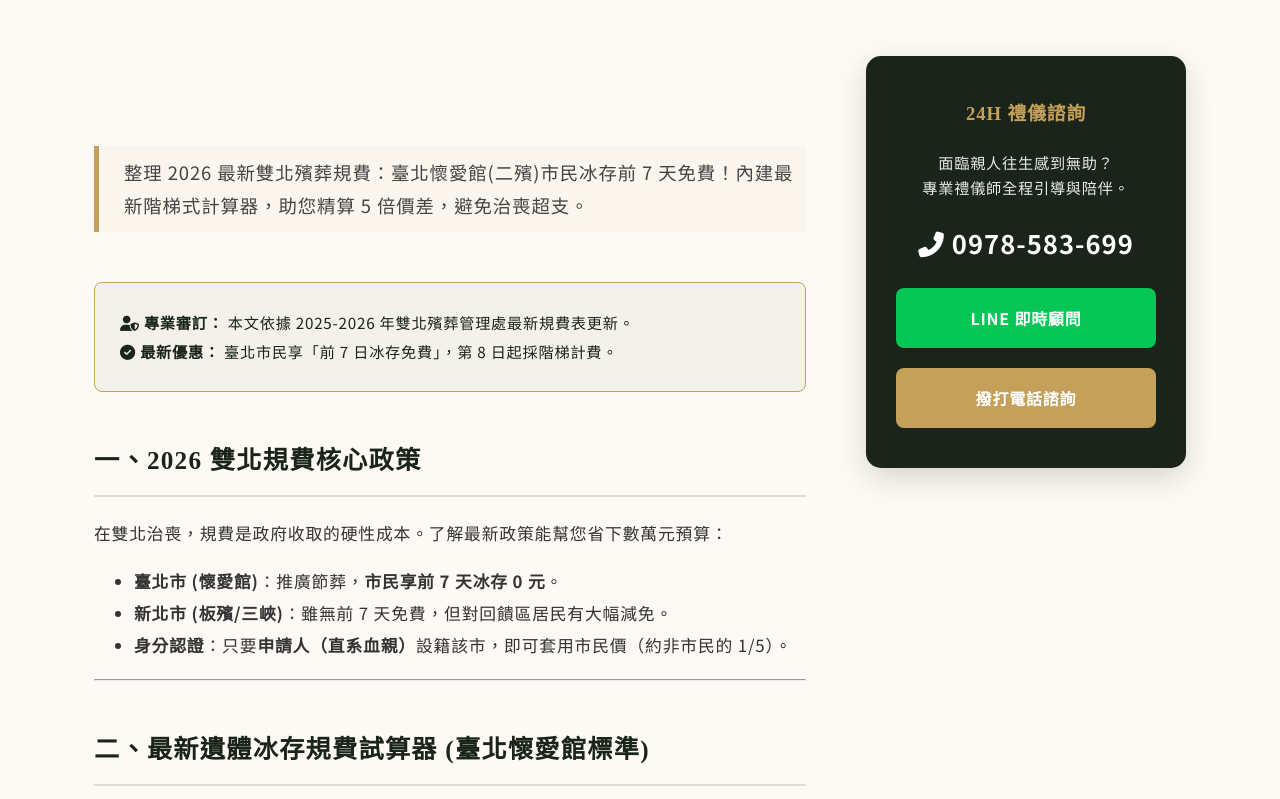
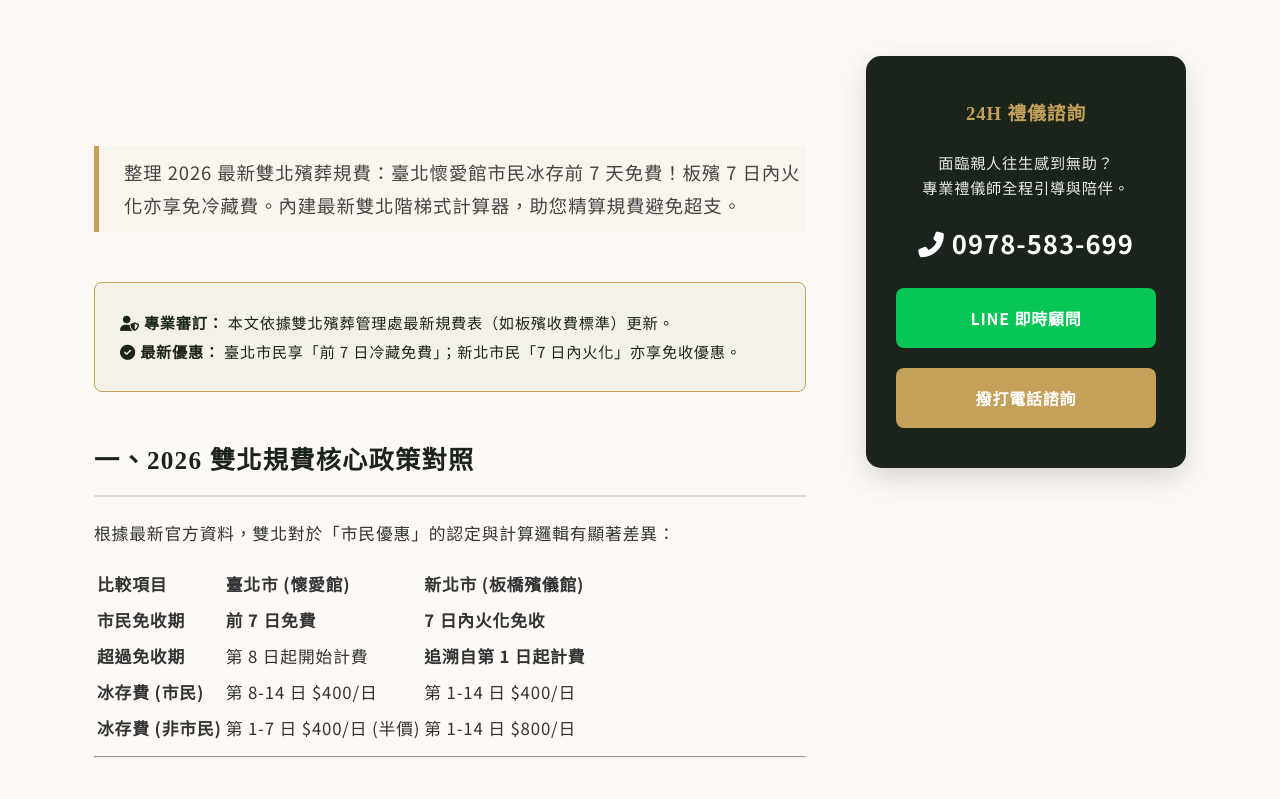
Before and after one commit to Shiangan/Shiangan, a Jekyll site: the page built from _posts/2026-02-23-taipei-new-taipei-funeral-fees.md, in a window 1280 px wide and 900 px high, scrolled down 433 px, cut to the strip 101-900 px from the top of the window. Built offline with Jekyll 4.4.1, drawn with Linux system fonts in a browser that asks for light colours; some web fonts are replaced; some of the changed text lies outside the part shown.

Commit message:
Update 2026-02-23-taipei-new-taipei-funeral-fees.md

```diff
--- a/_posts/2026-02-23-taipei-new-taipei-funeral-fees.md
+++ b/_posts/2026-02-23-taipei-new-taipei-funeral-fees.md
@@ -1,68 +1,77 @@
 ---
 layout: post
-title: "2026 雙北殯儀館規費懶人包：臺北二殯/板殯費用與市民優惠解析"
-description: "整理 2026 最新雙北殯葬規費：臺北懷愛館(二殯)市民冰存前 7 天免費！內建最新階梯式計算器，助您精算 5 倍價差，避免治喪超支。"
-date: 2026-02-22 00:00:00 +0800
+title: "2026 雙北殯儀館規費懶人包：臺北懷愛館/板殯費用與市民優惠解析"
+description: "整理 2026 最新雙北殯葬規費：臺北懷愛館市民冰存前 7 天免費！板殯 7 日內火化亦享免冷藏費。內建最新雙北階梯式計算器，助您精算規費避免超支。"
+date: 2026-02-23 01:00:00 +0800
 category: "治喪百科"
 tags: ["規費計算", "臺北懷愛館", "板橋殯儀館", "市民優惠"]
 image: "/images/blog/article-07-main.jpg"
 has_faq: true
 faqs:
   - question: "臺北市民辦理冰存真的有免費嗎？"
-    answer: "是的，根據臺北市殯葬管理處最新規定，設籍臺北市之市民，遺體進館冰存「前 7 日」免收費用，第 8 日起才開始階梯式計費。這對家屬來說是極大的減輕負擔。"
+    answer: "是的，根據臺北市規費表，設籍本市之市民「前 7 日」冷藏費為 0 元。但需注意，若超過 7 日，第 8 日起將按表列金額累計（第 8-14 日每日 $400）。"
+  - question: "新北市板殯的冷藏費如何計算？"
+    answer: "新北市民若在進館「7 日內」完成出殯或火化，冷藏費全免。但若超過 7 日，則會從第 1 天起開始計費（追溯計費），這與臺北市的直接免收逻辑不同。"
   - question: "如何判定符合「市民資格」？"
-    answer: "只要「逝者本人」、「配偶」或「直系血親」（父母、子女、祖父母）任一人設籍臺北市或新北市滿 6 個月，即可申請該市的市民價優惠。辦理時務必提供戶籍謄本證明關係。"
-  - question: "新北市也有冰存免費嗎？"
-    answer: "新北市的優惠政策與臺北市略有不同，主要針對設籍於殯儀館所在地（如板橋、三峽）的回饋區居民提供減免。一般新北市民仍需支付基本規費，但單價遠低於非市民。"
+    answer: "只要「逝者本人」、「配偶」或「直系血親」（父母、子女）任一人設籍於該市滿 6 個月，即可申請市民價格優惠。辦理時需檢附載明關係之戶籍謄本。"
 ---
 
 <div style="background: #f4f1ea; padding: 25px; border-radius: 8px; border: 1px solid var(--sa-gold); margin-bottom: 40px;">
     <p style="margin: 0; font-size: 0.95rem; color: var(--sa-green);">
-        <i class="fas fa-user-shield"></i> <strong>專業審訂：</strong> 本文依據 2025-2026 年雙北殯葬管理處最新規費表更新。
+        <i class="fas fa-user-shield"></i> <strong>專業審訂：</strong> 本文依據雙北殯葬管理處最新規費表（如板殯收費標準）更新。
         <br>
-        <i class="fas fa-check-circle"></i> <strong>最新優惠：</strong> 臺北市民享「前 7 日冰存免費」，第 8 日起採階梯計費。
+        <i class="fas fa-check-circle"></i> <strong>最新優惠：</strong> 臺北市民享「前 7 日冷藏免費」；新北市民「7 日內火化」亦享免收優惠。
     </p>
 </div>
 
-## 一、2026 雙北規費核心政策
+## 一、2026 雙北規費核心政策對照
 
-在雙北治喪，規費是政府收取的硬性成本。了解最新政策能幫您省下數萬元預算：
+根據最新官方資料，雙北對於「市民優惠」的認定與計算邏輯有顯著差異：
 
-* **臺北市 (懷愛館)**：推廣節葬，**市民享前 7 天冰存 0 元**。
-* **新北市 (板殯/三峽)**：雖無前 7 天免費，但對回饋區居民有大幅減免。
-* **身分認證**：只要**申請人（直系血親）**設籍該市，即可套用市民價（約非市民的 1/5）。
+| 比較項目 | 臺北市 (懷愛館) | 新北市 (板橋殯儀館) |
+| :--- | :--- | :--- |
+| **市民免收期** | **前 7 日免費** | **7 日內火化免收** |
+| **超過免收期** | 第 8 日起開始計費 | **追溯自第 1 日起計費** |
+| **冰存費 (市民)** | 第 8-14 日 $400/日 | 第 1-14 日 $400/日 |
+| **冰存費 (非市民)** | 第 1-7 日 $400/日 (半價) | 第 1-14 日 $800/日 |
 
 ---
 
-## 二、最新遺體冰存規費試算器 (臺北懷愛館標準)
+## 二、最新遺體冷藏規費試算器 (雙北綜合版)
 
-此試算器已納入 **「市民前 7 日免費」** 及 **「階梯式加成」** 邏輯。
+此試算器已納入 **臺北直接免收** 與 **新北追溯計費** 的官方邏輯。
 
 <div style="background: #fdfaf5; border: 1px solid var(--sa-gold); padding: 30px; border-radius: 10px; margin: 30px 0;">
-    <h3 style="margin-top: 0; color: var(--sa-green); text-align: center;">階梯式冰存費用估算器</h3>
+    <h3 style="margin-top: 0; color: var(--sa-green); text-align: center;">雙北階梯式規費估算器</h3>
     <form id="fee-calculator" style="display: grid; gap: 15px;">
         <div>
-            <label style="display: block; margin-bottom: 5px; font-weight: bold;">1. 進館日期</label>
-            <input type="date" id="date-deceased" style="width: 100%; padding: 10px; border: 1px solid #ccc; border-radius: 4px;" required>
+            <label style="display: block; margin-bottom: 5px; font-weight: bold;">1. 選擇辦理場館</label>
+            <select id="location" style="width: 100%; padding: 10px; border: 1px solid #ccc; border-radius: 4px;">
+                <option value="TP">臺北懷愛館 (二殯)</option>
+                <option value="NTP">新北板橋殯儀館</option>
+            </select>
         </div>
         <div>
-            <label style="display: block; margin-bottom: 5px; font-weight: bold;">2. 預計出殯日期</label>
-            <input type="date" id="date-funeral" style="width: 100%; padding: 10px; border: 1px solid #ccc; border-radius: 4px;" required>
+            <label style="display: block; margin-bottom: 5px; font-weight: bold;">2. 進館與出殯日期</label>
+            <div style="display: grid; grid-template-columns: 1fr 1fr; gap: 10px;">
+                <input type="date" id="date-deceased" style="padding: 10px; border: 1px solid #ccc; border-radius: 4px;" required>
+                <input type="date" id="date-funeral" style="padding: 10px; border: 1px solid #ccc; border-radius: 4px;" required>
+            </div>
         </div>
         <div>
-            <label style="display: block; margin-bottom: 5px; font-weight: bold;">3. 是否符合臺北市民資格</label>
+            <label style="display: block; margin-bottom: 5px; font-weight: bold;">3. 是否符合該市民資格</label>
             <select id="is-citizen" style="width: 100%; padding: 10px; border: 1px solid #ccc; border-radius: 4px;">
-                <option value="true">是 (享有前7日免費)</option>
-                <option value="false">否 (非市民/外縣市)</option>
+                <option value="true">是 (市民)</option>
+                <option value="false">否 (非本市)</option>
             </select>
         </div>
-        <button type="button" onclick="calculateComplexFee()" style="background: var(--sa-green); color: #fff; padding: 12px; border: none; border-radius: 5px; font-weight: bold; cursor: pointer; transition: 0.3s;">計算精準規費</button>
+        <button type="button" onclick="calculateComplexFee()" style="background: var(--sa-green); color: #fff; padding: 12px; border: none; border-radius: 5px; font-weight: bold; cursor: pointer;">精算規費支出</button>
     </form>
 
     <div id="calc-result" style="display: none; margin-top: 20px; padding: 20px; background: #fff; border-left: 5px solid var(--sa-gold);">
-        <p style="margin: 0;">總計冰存：<span id="days-count" style="font-weight: bold;">0</span> 天</p>
-        <p style="margin: 10px 0 0; font-size: 1.2rem; color: var(--sa-gold);">預估總規費：<span id="estimated-fee" style="font-weight: bold;">NT$ 0</span></p>
-        <p style="font-size: 0.8rem; color: #888; margin-top: 10px;">*註：市民第 1-7 日 $0，第 8-14 日 $400/日，15 日起 $800/日。非市民則無免費期且單價 5 倍計費。</p>
+        <p style="margin: 0;">總計天數：<span id="days-count" style="font-weight: bold;">0</span> 天</p>
+        <p style="margin: 10px 0 0; font-size: 1.2rem; color: var(--sa-gold);">預估冷藏費：<span id="estimated-fee" style="font-weight: bold;">NT$ 0</span></p>
+        <p id="fee-note" style="font-size: 0.8rem; color: #888; margin-top: 10px;"></p>
     </div>
 </div>
 
@@ -71,43 +80,59 @@ function calculateComplexFee() {
     const start = new Date(document.getElementById('date-deceased').value);
     const end = new Date(document.getElementById('date-funeral').value);
     const isCitizen = document.getElementById('is-citizen').value === 'true';
+    const loc = document.getElementById('location').value;
 
     if (!start || !end || end <= start) {
-        alert('請確認日期填寫是否正確'); return;
+        alert('日期填寫錯誤'); return;
     }
 
     const diffDays = Math.ceil((end - start) / (1000 * 60 * 60 * 24));
     let totalFee = 0;
+    let note = "";
 
-    for (let i = 1; i <= diffDays; i++) {
-        if (isCitizen) {
-            if (i <= 7) totalFee += 0;
-            else if (i <= 14) totalFee += 400;
-            else totalFee += 800;
+    if (loc === "TP") {
+        note = isCitizen ? "臺北市民：前7日$0，8-14日$400/日，15日以上$800/日" : "外縣市：前7日$400/日，8-14日$800/日，15日以上$1600/日";
+        for (let i = 1; i <= diffDays; i++) {
+            if (isCitizen) {
+                if (i > 14) totalFee += 800;
+                else if (i > 7) totalFee += 400;
+            } else {
+                if (i > 14) totalFee += 1600;
+                else if (i > 7) totalFee += 800;
+                else totalFee += 400;
+            }
+        }
+    } else {
+        note = isCitizen ? "新北市民：7日內火化免收；逾7日按第1日起計費($400/日)" : "外縣市：按日計費($800/日)";
+        if (isCitizen && diffDays <= 7) {
+            totalFee = 0;
         } else {
-            // 非市民費率 (一般為市民單價之 5 倍，且無免費期)
-            if (i <= 7) totalFee += 2000;
-            else if (i <= 14) totalFee += 4000;
-            else totalFee += 8000;
+            for (let i = 1; i <= diffDays; i++) {
+                const base = isCitizen ? 400 : 800;
+                totalFee += (i >= 15) ? (base * 2) : base;
+            }
         }
     }
 
     document.getElementById('days-count').innerText = diffDays;
     document.getElementById('estimated-fee').innerText = 'NT$ ' + totalFee.toLocaleString();
+    document.getElementById('fee-note').innerText = "*註：" + note;
     document.getElementById('calc-result').style.display = 'block';
 }
 </script>
 
 ---
 
-## 三、最新規費項目對照表 (臺北懷愛館)
+## 三、常用規費對照表 (2026 官方版)
 
-| 項目名稱 | 市民價格 | 非市民價格 | 備註 |
-| :--- | :--- | :--- | :--- |
-| **遺體冰存 (1-7日)** | **$0 (免費)** | **$2,000** /日 | 市民專屬優惠 |
-| **遺體冰存 (8-14日)** | **$400** /日 | **$4,000** /日 | 階梯式計費開始 |
-| **火化費** | **$2,000** | **$10,000** | 包含基本骨灰處理 |
-| **洗身/穿衣/化妝** | **$1,300** | **$6,500** | 公立標準收費 |
+根據您的文件核對之重點項目：
+
+| 項目 | 臺北市 (懷愛館) | 新北市 (板橋殯儀館) |
+| :--- | :--- | :--- |
+| **冷藏費 (市民)** | 前 7 日 $0 | 7 日內火化 $0 (逾期補收) |
+| **冷藏費 (非市民)** | 前 7 日 $400/日 | $800/日 |
+| **丁級禮廳** | **免收費** | **$100 /三小時** |
+| **火化費 (市民)** | $2,000 | $2,000 |
 
 ---
 
@@ -115,12 +140,12 @@ function calculateComplexFee() {
 
 <div class="faq-section" style="margin-top: 30px;">
     {% for faq in page.faqs %}
-    <details style="background: #fff; border: 1px solid #eee; margin-bottom: 15px; border-radius: 8px;">
-        <summary style="padding: 20px; font-weight: bold; color: var(--sa-green); cursor: pointer; list-style: none; display: flex; justify-content: space-between; align-items: center;">
+    <details style="background: #fff; border: 1px solid #eee; margin-bottom: 15px; border-radius: 8px; overflow: hidden;">
+        <summary style="padding: 20px; font-weight: bold; color: var(--sa-green); cursor: pointer; display: flex; justify-content: space-between; align-items: center; list-style: none;">
             {{ faq.question }}
-            <i class="fas fa-chevron-down" style="font-size: 0.8rem; color: var(--sa-gold);"></i>
+            <i class="fas fa-plus" style="font-size: 0.8rem; color: var(--sa-gold);"></i>
         </summary>
-        <div style="padding: 0 20px 20px; color: #666; line-height: 1.8; border-top: 1px solid #f9f9f9;">
+        <div style="padding: 0 20px 20px; color: #666; line-height: 1.8; border-top: 1px solid #f9f9f9; background: #fafafa;">
             {{ faq.answer }}
         </div>
     </details>
@@ -130,8 +155,8 @@ function calculateComplexFee() {
 ---
 
 <div style="background: var(--sa-green); color: #fff; padding: 35px; border-radius: 12px; margin-top: 50px; text-align: center;">
-    <h3 style="color: var(--sa-gold); margin-top: 0;">不確定如何申請市民減免？</h3>
-    <p>祥安生命協助您備妥戶籍謄本，並精算最佳擇日，確保每一分規費都花在刀口上。</p>
+    <h3 style="color: var(--sa-gold); margin-top: 0;">對規費細目還有疑問？</h3>
+    <p>祥安生命 24 小時專業團隊，為您現場核對規費收據，確保不花冤枉錢。</p>
     <a href="tel:0978583699" style="background: var(--sa-gold); color: #fff; padding: 15px 40px; border-radius: 30px; display: inline-block; text-decoration: none; font-weight: bold; font-size: 1.2rem; margin-top: 20px;">
         <i class="fas fa-phone-alt"></i> 0978-583-699
     </a>
```
